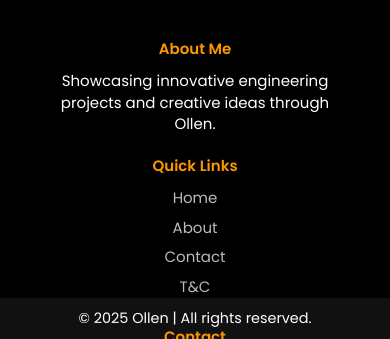
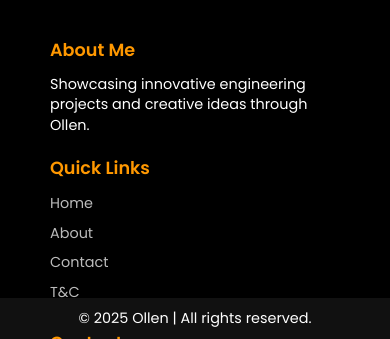
Before and after one commit to team3ollen/Ollen-team3, a plain HTML site: page contact.html in a window 390 px wide. Shown: the part 2244-2583 px from the top of the page. Drawn offline with Linux system fonts and the light colour scheme.

Commit message:
Update contactcoopy.css

```diff
--- a/contactcoopy.css
+++ b/contactcoopy.css
@@ -633,12 +633,26 @@
   .stat-label  { font-size: 13px; }
 
   /* Footer stacked */
+ /* Footer */
   .footer-grid {
     grid-template-columns: 1fr;
-    text-align: center;
-    height: auto;
-    padding: 22px 16px;
-    gap: 20px;
+    padding: 20px 15px;
+    gap: 15px;
+    height: auto; /* Allow natural height */
+  }
+
+  .footer-grid h4 {
+    font-size: 1.1rem;
+  }
+
+  .footer-grid p,
+  .footer-grid ul li a {
+    font-size: 0.9rem;
+  }
+
+  .footer-bottom {
+    font-size: 0.8rem;
+    padding: 10px;
   }
 
   /* small global font tweak to avoid accidental wrapping */
```
